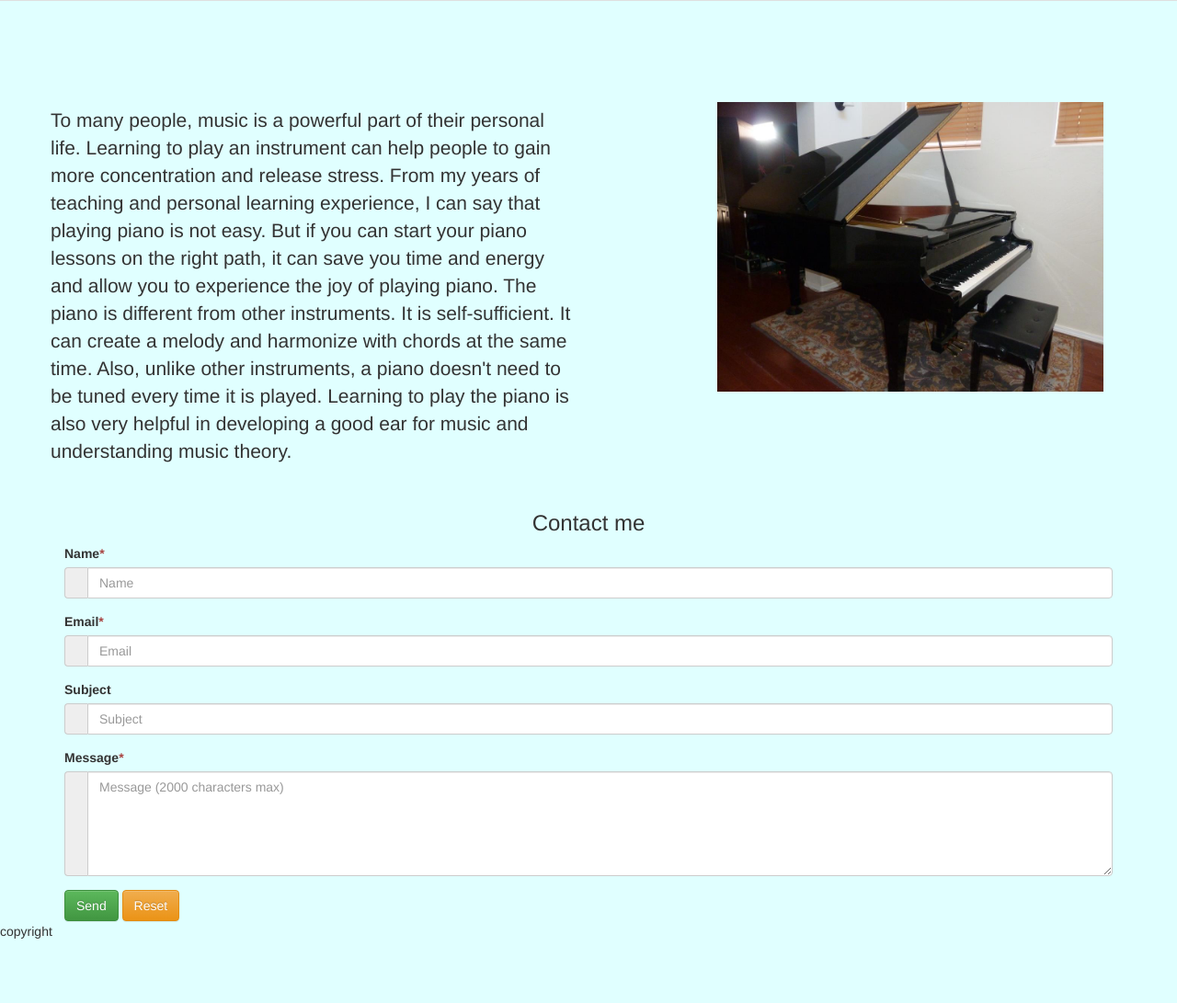
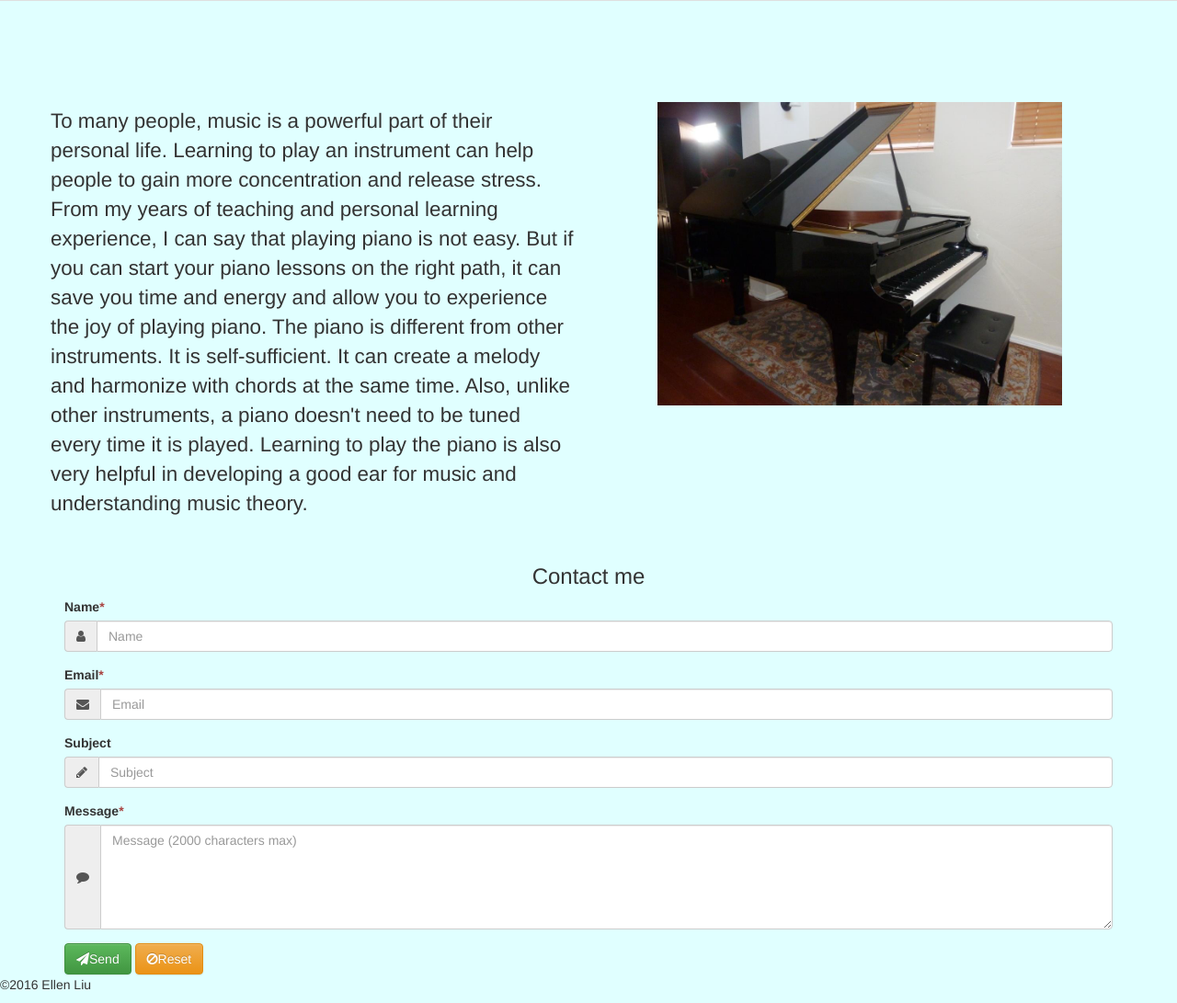
Before and after one commit to Huailun/piano, a PHP site: page / in a window 1280 px wide. Shown: the part 543-1634 px from the top of the page at 92% size. Before the commit the page ends 1564 px from the top, so only its background shows below. Run offline with PHP 8.4, Linux system fonts and the light colour scheme; some libraries are stand-ins or nearby versions.

Commit message:
edited PWP

```diff
--- a/public_html/css/style.css
+++ b/public_html/css/style.css
@@ -49,15 +49,26 @@ body > .container {
 	height: 200px;
 }
 
+.learn-wrapper {
+	padding: 0 20px;
+}
+
 .piano {
-	float: right;
 	width: 500px;
-	padding: 90px 80px 0 0;
+	text-align: center;
+	padding: 90px 0 20px 0;
+}
+
+@media(min-width: 991px) {
+	.piano {
+		padding-left: 60px;
+	}
 }
 
 #learn {
-	font-size: 1.5em;
-	padding: 75px 0 10px 40px;
+	font-size: 1.6em;
+	text-align: left;
+	padding: 75px 0 10px 20px;
 	margin: 20px 0;
 }
 .fingering {
--- a/public_html/index.php
+++ b/public_html/index.php
@@ -16,6 +16,9 @@
 		<!-- Optional theme -->
 		<link rel="stylesheet" href="https://maxcdn.bootstrapcdn.com/bootstrap/3.3.6/css/bootstrap-theme.min.css" integrity="sha384-fLW2N01lMqjakBkx3l/M9EahuwpSfeNvV63J5ezn3uZzapT0u7EYsXMjQV+0En5r" crossorigin="anonymous">
 
+		<!--FontAweseom-->
+		<link rel="stylesheet" href="https://maxcdn.bootstrapcdn.com/font-awesome/4.5.0/css/font-awesome.min.css">
+
 		<!-- OUR CUSTOM CSS -->
 		<link rel="stylesheet" href="css/style.css" type="text/css">
 
@@ -31,8 +34,6 @@
 		<script src="https://code.jquery.com/jquery-2.2.3.min.js"   integrity="sha256-a23g1Nt4dtEYOj7bR+vTu7+T8VP13humZFBJNIYoEJo="   crossorigin="anonymous"></script>
 		<!-- Latest compiled and minified JavaScript -->
 		<script src="https://maxcdn.bootstrapcdn.com/bootstrap/3.3.6/js/bootstrap.min.js" integrity="sha384-0mSbJDEHialfmuBBQP6A4Qrprq5OVfW37PRR3j5ELqxss1yVqOtnepnHVP9aJ7xS" crossorigin="anonymous"></script>
-		<!-- jQuery -->
-		<script src="https://ajax.googleapis.com/ajax/libs/jquery/2.2.2/jquery.min.js"></script>
 
 		<!-- jQuery Form, Additional Methods, Validate -->
 		<script type="text/javascript" src="https://cdnjs.cloudflare.com/ajax/libs/jquery.form/3.51/jquery.form.min.js"></script>
@@ -70,7 +71,7 @@
 								<li><a href="about.php#about-me"><?php echo _("About Me"); ?></a></li>
 								<li class="dropdown">
 									<a href="#about-piano" class="dropdown-toggle" data-toggle="dropdown" role="button"
-										aria-baspopup="true" aria-expanded="false"><?php echo _("About the Piano"); ?><span class="caret"></span></a>
+										aria-haspopup="true" aria-expanded="false"><?php echo _("About the Piano"); ?><span class="caret"></span></a>
 									<ul class="dropdown-menu">
 										<li><a class="btn btn-default btn-sm" href="about.php#find" role="button"><?php echo _("Find the Right Piano"); ?></a></li>
 										<li><a class="btn btn-info btn-sm" href="about.php#finger" role="button"><?php echo _("Finger Position"); ?></a></li>
@@ -114,11 +115,13 @@
 
 	<main>
 		<div class="container-fluid learn-more">
-			<div class="row">
-				<div class="col-md-6">
-					<p class="pull-left" id="learn"><?php echo _("To many people, music is a powerful part of their personal life. Learning to play an instrument can help people to gain more concentration and release stress. From my years of teaching and personal learning experience, I can say that playing piano is not easy. But if you can start your piano lessons on the right path, it can save you time and energy and allow you to experience the joy of playing piano. The piano is different from other instruments. It is self-sufficient. It can create a melody and harmonize with chords at the same time. Also, unlike other instruments, a piano doesn't need to be tuned every time it is played. Learning to play the piano is also very helpful in developing a good ear for music and understanding music theory."); ?></p>
+			<div class="row learn-wrapper">
+				<div class="col-sm-6">
+					<p id="learn"><?php echo _("To many people, music is a powerful part of their personal life. Learning to play an instrument can help people to gain more concentration and release stress. From my years of teaching and personal learning experience, I can say that playing piano is not easy. But if you can start your piano lessons on the right path, it can save you time and energy and allow you to experience the joy of playing piano. The piano is different from other instruments. It is self-sufficient. It can create a melody and harmonize with chords at the same time. Also, unlike other instruments, a piano doesn't need to be tuned every time it is played. Learning to play the piano is also very helpful in developing a good ear for music and understanding music theory."); ?></p>
 				</div>
+			<div class="col-sm-6">
 				<img class="piano img-responsive" src="images/mypiano.jpg" alt="my piano">
+			</div>
 			</div>
 
 		</div>
@@ -182,7 +185,7 @@
 				</section>
 		</div><!--/.sfooter-content -->
 		<footer>
-			<p>copyright</p>
+			<p>&copy;2016 Ellen Liu</p>
 		</footer>
 		</div><!-- container-->
 	</body>
```
Also changed, not shown: public_html/about.php (+4 -3 lines), public_html/reading-music.php (+4 -3 lines).
